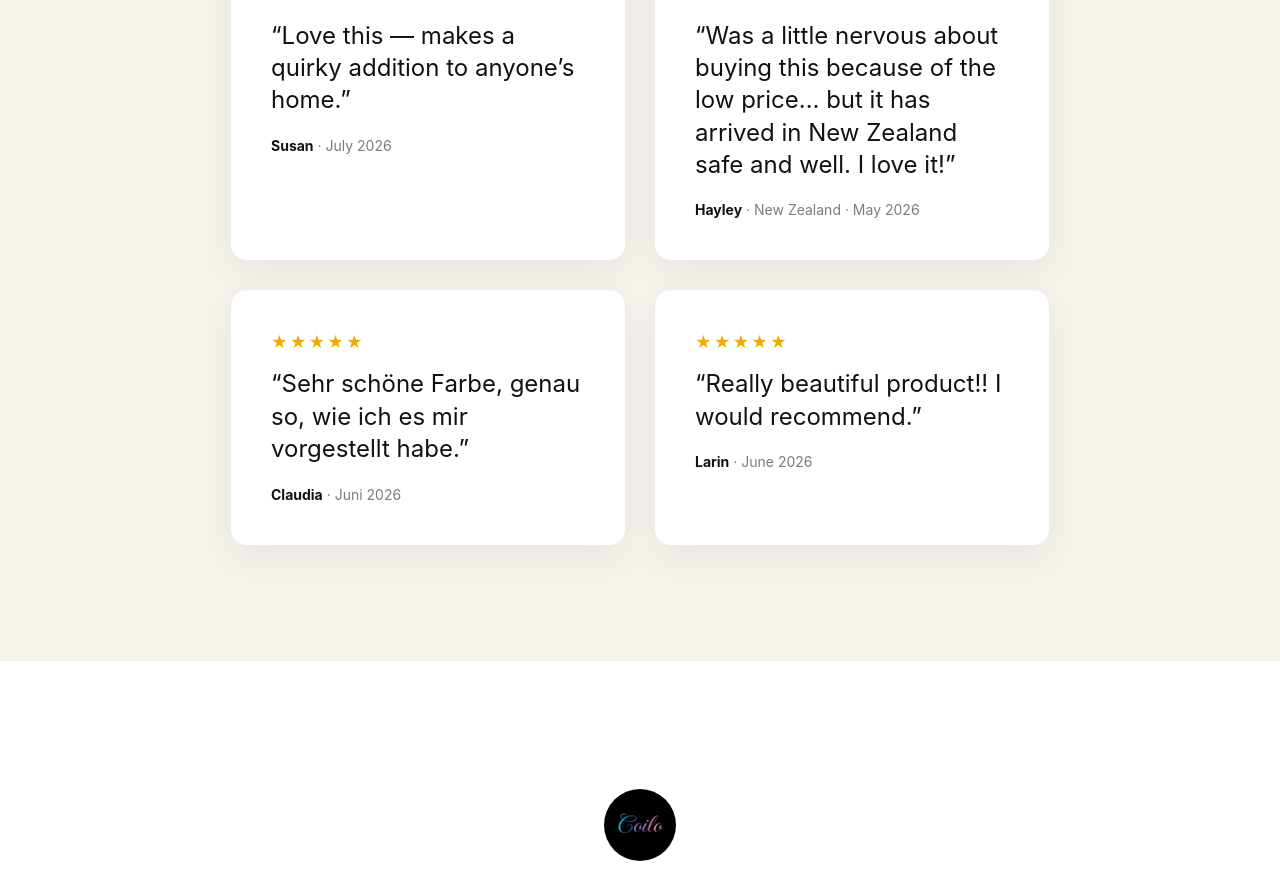
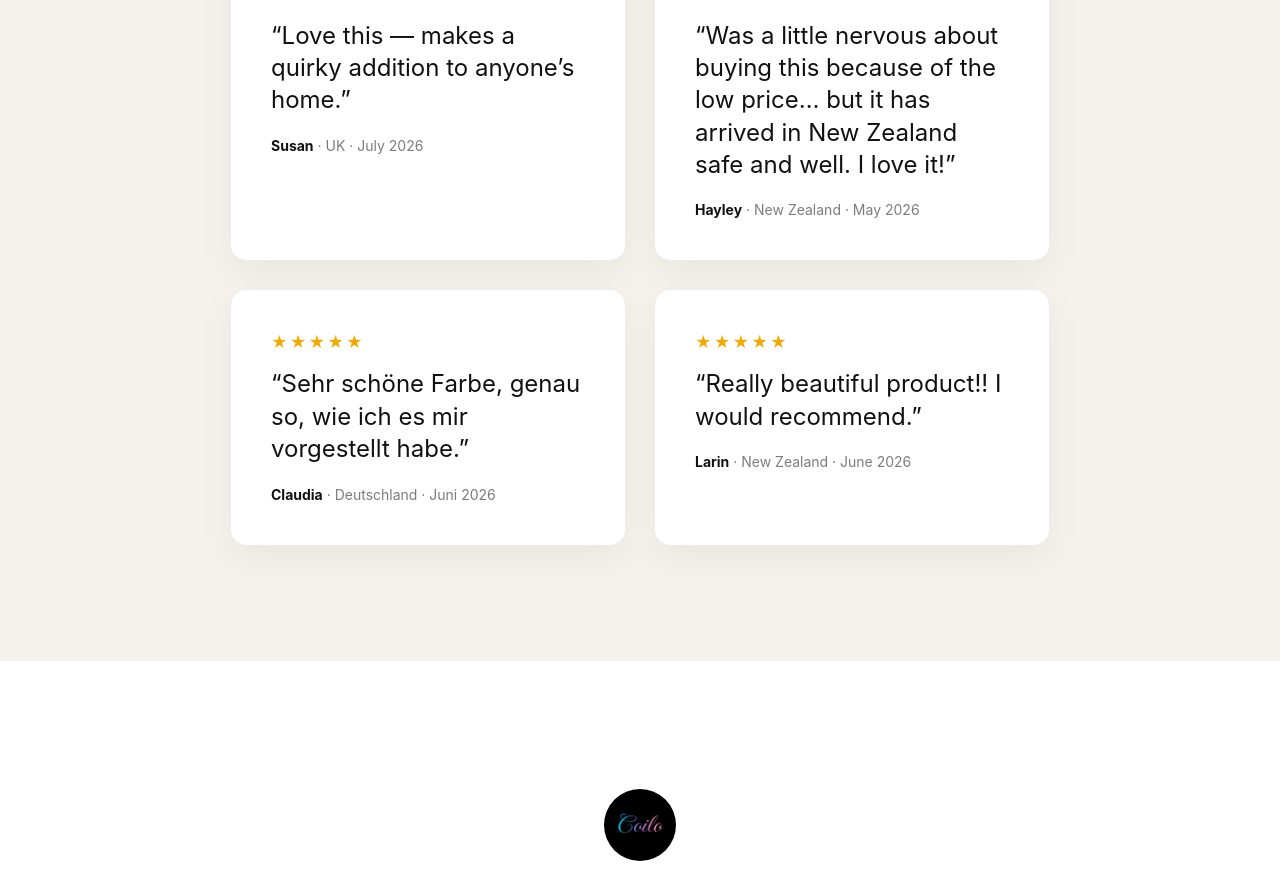
Before and after one commit to zbybko/coilo, a Next.js app: page / in a window 1280 px wide. Shown: the part 8240-9128 px from the top of the page. Built offline with nearby package versions, Linux system fonts and the light colour scheme.

Commit message:
Reviews: buyer countries (Susan UK, Larin NZ, Claudia DE) from Etsy orders

```diff
--- a/app/page.tsx
+++ b/app/page.tsx
@@ -82,7 +82,7 @@ const PRODUCTS: Product[] = [
 type Review = { name?: string; meta: string; text: string; img?: string; alt?: string };
 const REVIEWS: Review[] = [
   {
-    name: "Susan", meta: "July 2026",
+    name: "Susan", meta: "UK · July 2026",
     text: "Love this — makes a quirky addition to anyone’s home.",
     img: "/media/reviews/review-quirky.jpg",
     alt: "Customer photo: Coilo Spiral Bookshelf in Cyan holding books on a wooden shelf",
@@ -93,8 +93,8 @@ const REVIEWS: Review[] = [
     img: "/media/reviews/review-nz.jpg",
     alt: "Customer photo: Coilo Spiral Bookshelf in Cyan on a pink sideboard",
   },
-  { name: "Claudia", meta: "Juni 2026", text: "Sehr schöne Farbe, genau so, wie ich es mir vorgestellt habe." },
-  { name: "Larin", meta: "June 2026", text: "Really beautiful product!! I would recommend." },
+  { name: "Claudia", meta: "Deutschland · Juni 2026", text: "Sehr schöne Farbe, genau so, wie ich es mir vorgestellt habe." },
+  { name: "Larin", meta: "New Zealand · June 2026", text: "Really beautiful product!! I would recommend." },
 ];
 
 // first in-stock finish — used for generic "Shop Now" CTAs (Sakura is sold out)
```
